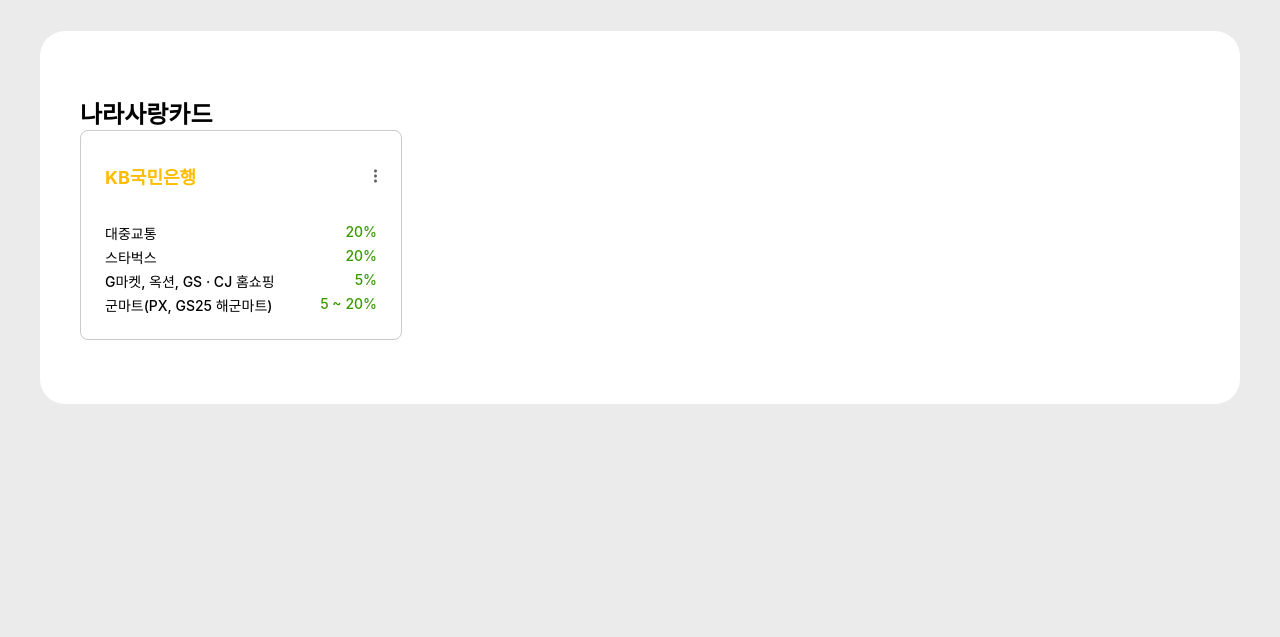
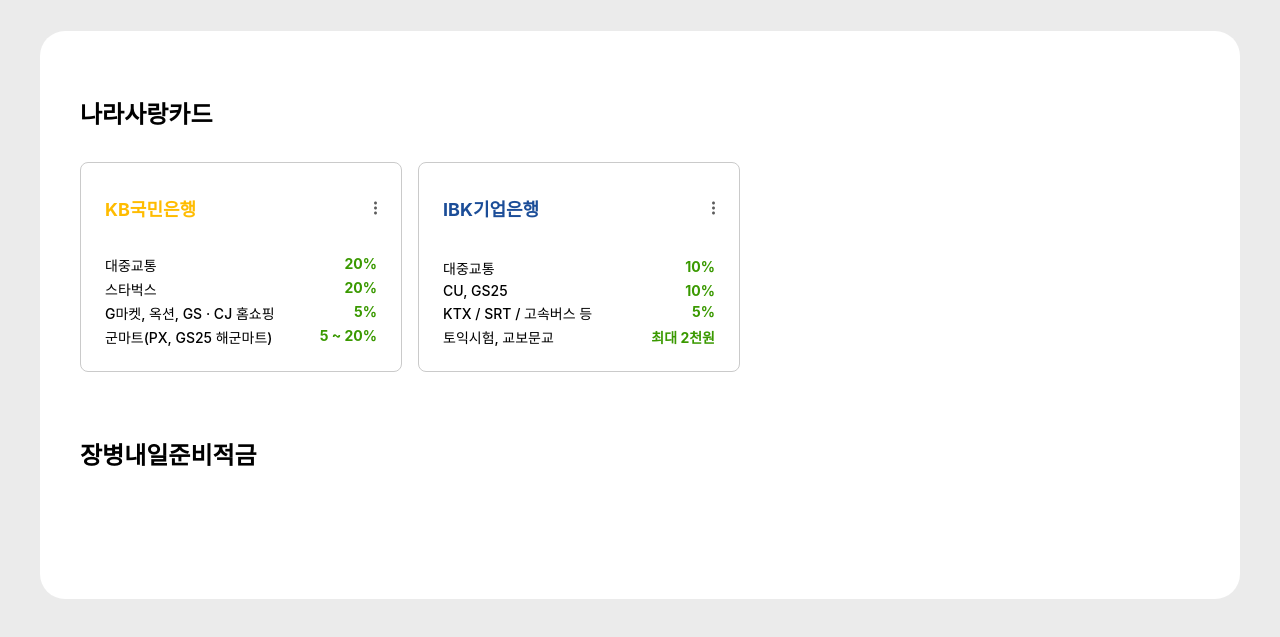
Before and after one commit to k1a11220/goonin, a Gatsby site: page / in a window 1280 px wide. Shown: the part 107-744 px from the top of the page. Built offline with nearby package versions, Linux system fonts and the light colour scheme; Gatsby itself is replaced by a stand-in of ours.

Commit message:
Edit Large card styled & add on index

```diff
--- a/src/components/lgCard.js
+++ b/src/components/lgCard.js
@@ -14,6 +14,7 @@
   border: 1px solid #cacaca;
   border-radius: 8px;
   transition: all 0.2s ease-in-out;
+  margin-right: 16px;
 
   &:hover {
     transform: scale(1.02);
@@ -35,7 +36,7 @@
 
   & h3 {
     font-size: 18px;
-    color: #ffbc00;
+    color: ${(props) => props.color};
   }
 `;
 
@@ -56,12 +57,14 @@
 
   & p:last-of-type {
     color: #3a9900;
+    font-weight: 700;
   }
 `;
 
 const LgCard = ({
   title,
   link,
+  color,
   service_1,
   service_2,
   service_3,
@@ -73,13 +76,9 @@
 }) => {
   return (
     <Container>
-      <Link
-        href="https://card.kbcard.com/CXPRICAC0076.cms?mainCC=a&cooperationcode=04120"
-        target="_blank"
-        rel="noopener"
-      >
+      <Link href={link} target="_blank" rel="noopener">
         <Wrapper>
-          <Title>
+          <Title color={color}>
             <h3>{title}</h3>
             <img src={More} alt="more" />
           </Title>
--- a/src/pages/index.js
+++ b/src/pages/index.js
@@ -15,18 +15,27 @@
   padding: 64px 40px;
 `;
 
-const NaraCard = styled.section``;
+const NaraCardWrapper = styled.section`
+  margin-bottom: 64px;
+`;
+
+const NaraCard = styled.div`
+  display: flex;
+  margin-top: 32px;
+`;
 
 const IndexPage = () => {
   return (
     <Layout>
       <Container>
         <Wrapper>
+          <NaraCardWrapper>
+            <h2>나라사랑카드</h2>
             <NaraCard>
-            <h2>나라사랑카드</h2>
               <LgCard
                 title="KB국민은행"
                 link="https://card.kbcard.com/CXPRICAC0076.cms?mainCC=a&cooperationcode=04120"
+                color="#ffbc00"
                 service_1="대중교통"
                 discount_1="20%"
                 service_2="스타벅스"
@@ -35,8 +44,25 @@
                 discount_3="5%"
                 service_4="군마트(PX, GS25 해군마트)"
                 discount_4="5 ~ 20%"
-            ></LgCard>
+              />
+              <LgCard
+                title="IBK기업은행"
+                link="https://www.bccard.com/app/card/CreditCardMain.do?gdsno=1000024028"
+                color="#1B4D98"
+                service_1="대중교통"
+                discount_1="10%"
+                service_2="CU, GS25"
+                discount_2="10%"
+                service_3="KTX / SRT / 고속버스 등"
+                discount_3="5%"
+                service_4="토익시험, 교보문교"
+                discount_4="최대 2천원"
+              />
             </NaraCard>
+          </NaraCardWrapper>
+          <NaraCardWrapper>
+            <h2>장병내일준비적금</h2>
+          </NaraCardWrapper>
         </Wrapper>
       </Container>
     </Layout>
```
Lines whose indentation alone changed are shown as unchanged.
